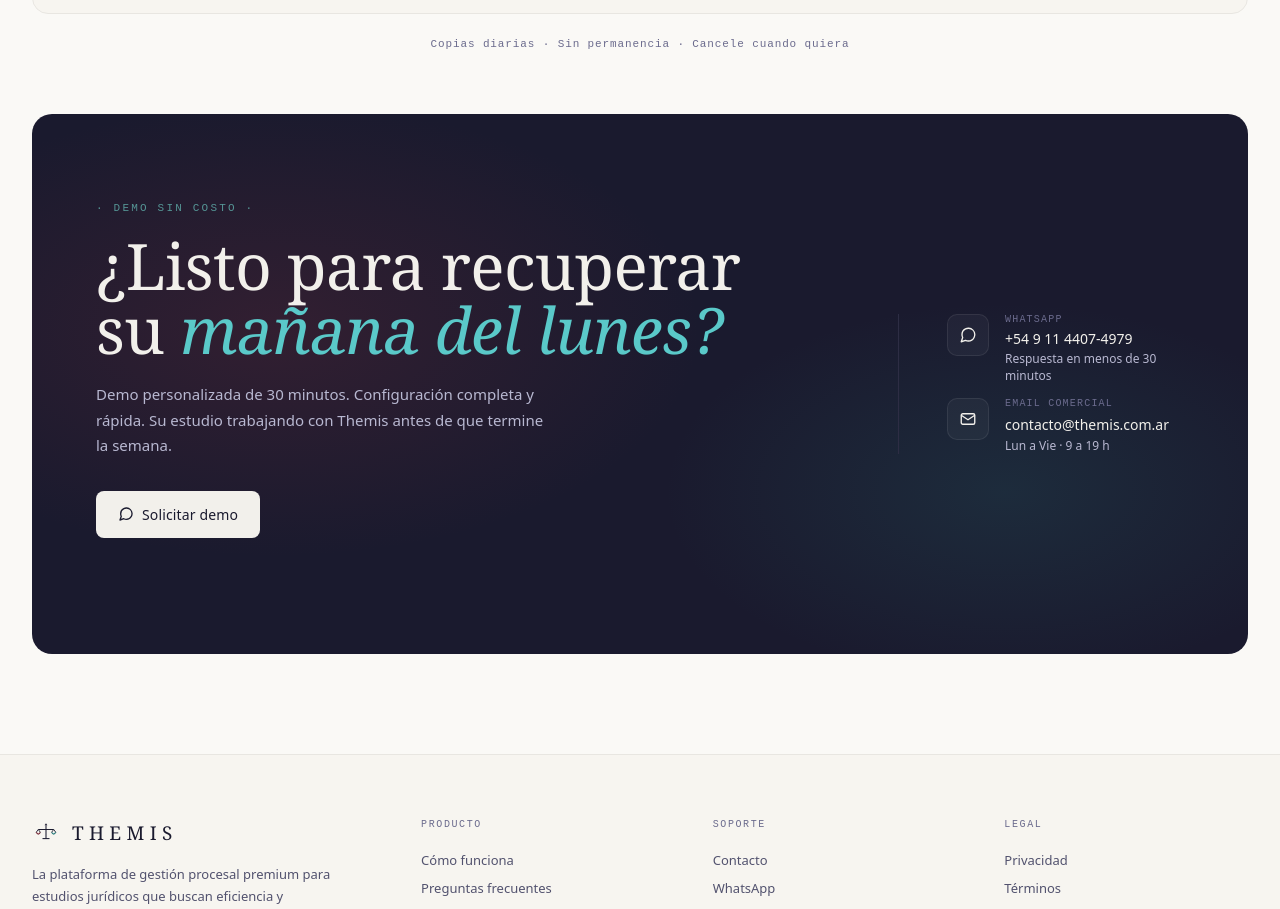
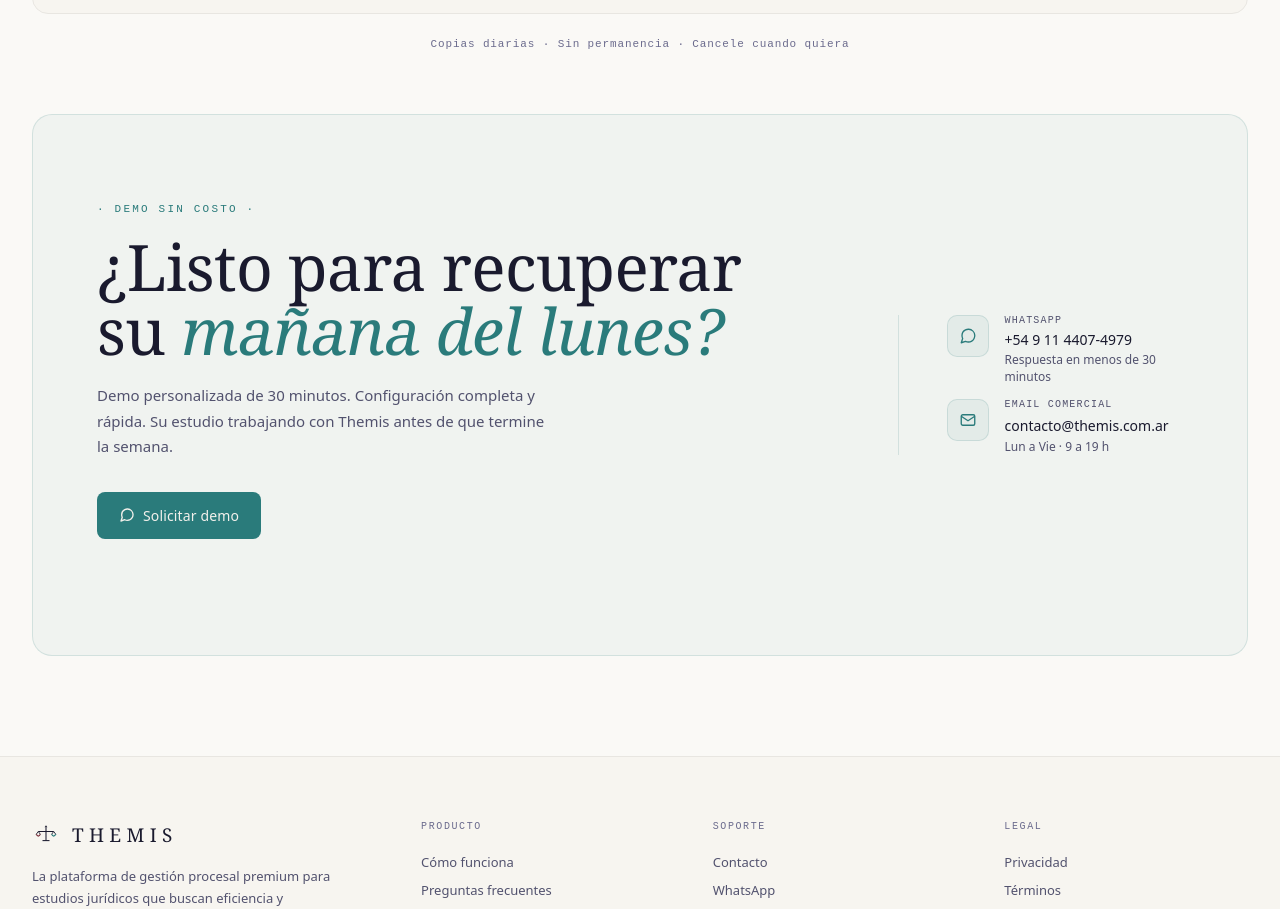
Before and after one commit to tinoamato/themis-landing, a Next.js app: page / in a window 1280 px wide. Shown: the part 6897-7806 px from the top of the page. Built offline with nearby package versions, Linux system fonts and the light colour scheme.

Commit message:
Rediseñar CTA Final a tema claro con fondo pastel de color de acento y sin gradientes

```diff
--- a/app/html-design.css
+++ b/app/html-design.css
@@ -1242,24 +1242,21 @@
   position:relative;
 }
 .cta-inner{
-  background:var(--obsidian);
-  color:var(--ivory);
+  background:color-mix(in srgb, var(--accent) 5%, var(--warm-white));
+  color:var(--obsidian);
+  border:1px solid color-mix(in srgb, var(--accent) 15%, transparent);
   border-radius:20px;
   padding:88px 64px;
   position:relative;overflow:hidden;
   display:grid;grid-template-columns:1.45fr 0.55fr;gap:48px;align-items:center;
 }
 .cta-inner::before{
-  content:"";position:absolute;inset:0;
-  background:
-    radial-gradient(ellipse 50% 60% at 20% 40%, rgba(122,45,58,.25) 0%, transparent 70%),
-    radial-gradient(ellipse 40% 50% at 80% 70%, rgba(42,123,123,.18) 0%, transparent 70%);
-  pointer-events:none;
+  display:none;
 }
 .cta-inner > *{position:relative;z-index:2}
 .cta-k{
   font-family:var(--font-mono);font-size:11px;
-  color:color-mix(in srgb, var(--accent) 80%, white);letter-spacing:.2em;
+  color:var(--accent);letter-spacing:.2em;
   text-transform:uppercase;margin-bottom:20px;
 }
 .cta-title{
@@ -1267,11 +1264,11 @@
   font-weight:300;
   font-size:clamp(42px, 5vw, 72px);
   line-height:1;letter-spacing:-.01em;
-  margin-bottom:20px;color:var(--ivory);
+  margin-bottom:20px;color:var(--obsidian);
 }
-.cta-title em{font-style:italic;color:var(--teal-300)}
+.cta-title em{font-style:italic;color:var(--accent)}
 .cta-body{
-  font-size:15px;line-height:1.7;color:var(--silver);
+  font-size:15px;line-height:1.7;color:var(--pewter-dark);
   max-width:460px;margin-bottom:32px;
 }
 .cta-actions{display:flex;gap:12px;align-items:center;flex-wrap:wrap;margin-bottom:28px}
@@ -1282,23 +1279,23 @@
 }
 .cta-contact{
   display:flex;flex-direction:column;gap:14px;
-  border-left:1px solid var(--obsidian-600);
+  border-left:1px solid color-mix(in srgb, var(--accent) 15%, transparent);
   padding-left:48px;
   align-self:center;
 }
 .cc-row{display:flex;gap:16px;align-items:flex-start}
 .cc-ic{
   width:42px;height:42px;border-radius:10px;
-  background:rgba(255,255,255,.04);
-  border:1px solid rgba(255,255,255,.08);
-  color:var(--ivory);
+  background:color-mix(in srgb, var(--accent) 6%, transparent);
+  border:1px solid color-mix(in srgb, var(--accent) 15%, transparent);
+  color:var(--accent);
   display:grid;place-items:center;flex-shrink:0;
 }
-.cc-l{font-family:var(--font-mono);font-size:10px;color:var(--pewter);letter-spacing:.12em;text-transform:uppercase;margin-bottom:4px}
-.cc-v{font-size:14px;color:var(--ivory);font-weight:500}
-a.cc-v{text-decoration:none;transition:opacity .15s ease}
-a.cc-v:hover{text-decoration:underline;opacity:.8}
-.cc-s{font-size:12px;color:var(--silver);margin-top:2px}
+.cc-l{font-family:var(--font-mono);font-size:10px;color:var(--pewter-dark);letter-spacing:.12em;text-transform:uppercase;margin-bottom:4px}
+.cc-v{font-size:14px;color:var(--obsidian);font-weight:500}
+a.cc-v{text-decoration:none;transition:all .15s ease}
+a.cc-v:hover{text-decoration:underline;color:var(--accent);opacity:1}
+.cc-s{font-size:12px;color:var(--pewter-dark);margin-top:2px}
 .btn-primary.ivory{background:var(--ivory);color:var(--obsidian)}
 .btn-primary.ivory:hover{background:var(--warm-white)}
 .btn-ghost.dark{border-color:rgba(255,255,255,.2);color:var(--ivory)}
@@ -1412,7 +1409,7 @@
   .hero-grid{grid-template-columns:1fr;gap:48px}
   .testimonial{grid-template-columns:1fr;gap:40px}
   .cta-inner{grid-template-columns:1fr;gap:40px;padding:56px 40px}
-  .cta-contact{border-left:none;border-top:1px solid var(--obsidian-600);padding-left:0;padding-top:32px}
+  .cta-contact{border-left:none;border-top:1px solid color-mix(in srgb, var(--accent) 15%, transparent);padding-left:0;padding-top:32px}
   .price-table{grid-template-columns:1fr}
   .pt-cell{border-right:none}
   .footer-inner{grid-template-columns:1fr 1fr}
--- a/app/page.tsx
+++ b/app/page.tsx
@@ -810,7 +810,7 @@
         Demo personalizada de 30 minutos. Configuración completa y rápida. Su estudio trabajando con Themis antes de que termine la semana.
       </p>
       <div class="cta-actions">
-        <a href="https://wa.me/5491144074979?text=Hola%2C%20me%20gustar%C3%ADa%20solicitar%20una%20demo%20personalizada%20de%20Themis." target="_blank" rel="noopener noreferrer" class="btn btn-primary ivory lg">
+        <a href="https://wa.me/5491144074979?text=Hola%2C%20me%20gustar%C3%ADa%20solicitar%20una%20demo%20personalizada%20de%20Themis." target="_blank" rel="noopener noreferrer" class="btn btn-primary accent lg">
           <svg width="16" height="16" viewBox="0 0 24 24" fill="none" stroke="currentColor" stroke-width="2" stroke-linecap="round" stroke-linejoin="round"><path d="M21 11.5a8.38 8.38 0 0 1-.9 3.8 8.5 8.5 0 0 1-7.6 4.7 8.38 8.38 0 0 1-3.8-.9L3 21l1.9-5.7a8.38 8.38 0 0 1-.9-3.8 8.5 8.5 0 0 1 4.7-7.6 8.38 8.38 0 0 1 3.8-.9h.5a8.48 8.48 0 0 1 8 8v.5z"/></svg>
           Solicitar demo
         </a>
```
